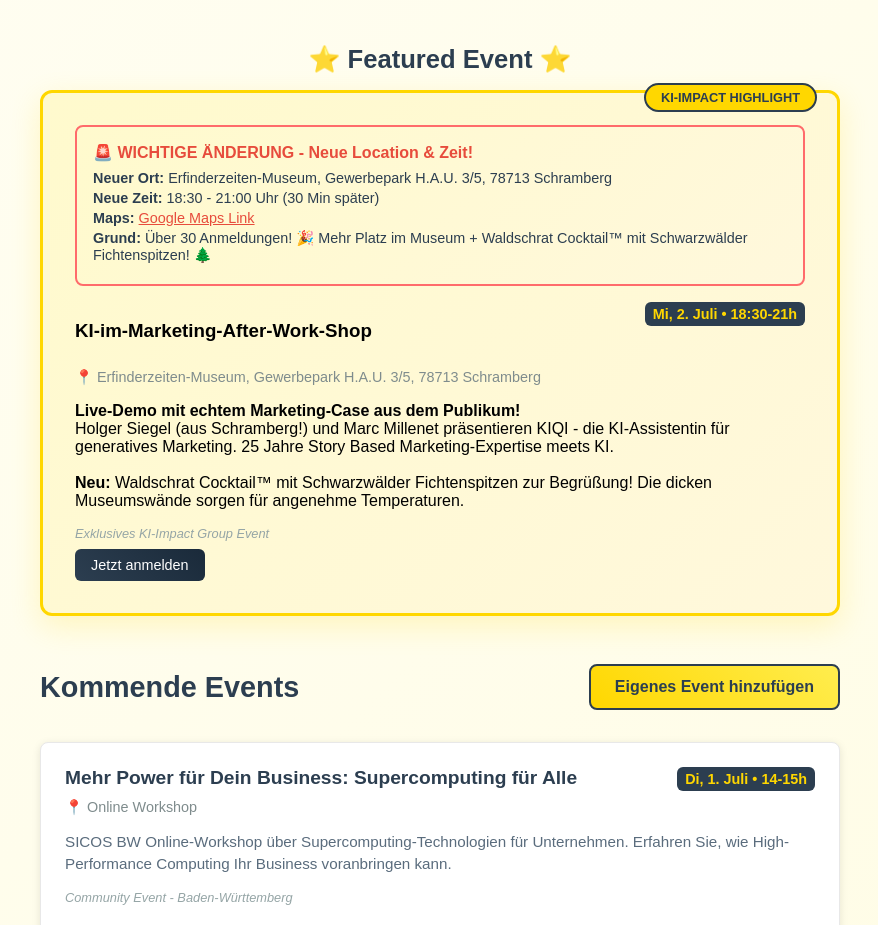
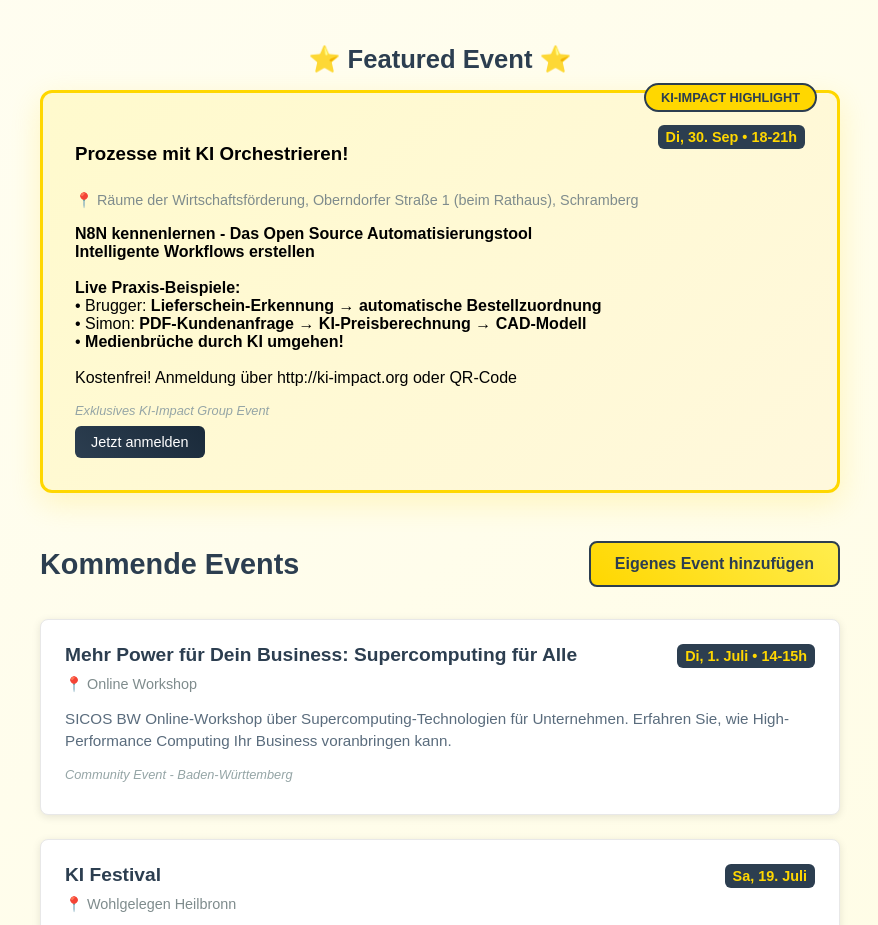
Before and after one commit to finnern/ki-impact, a website: page index.html in a window 1280 px wide. Shown: the part 1140-2065 px from the top of the page, without its empty margins (200-1078 px from the left). Drawn offline with Linux system fonts and the light colour scheme.

Commit message:
Update index.html neuer event 30. September

```diff
--- a/index.html
+++ b/index.html
@@ -380,34 +380,30 @@
     </div>
 
     <div class="events-section">
-        <!-- Featured Event Section -->
+<!-- Featured Event Section -->
         <div class="featured-section">
             <h2 class="featured-title">⭐ Featured Event ⭐</h2>
             <div class="featured-event">
                 <div class="featured-badge">KI-IMPACT HIGHLIGHT</div>
 
-                <!-- Location Change Notice -->
-                <div class="location-change">
-                    <div class="location-change-header">🚨 WICHTIGE ÄNDERUNG - Neue Location & Zeit!</div>
-                    <p><strong>Neuer Ort:</strong> Erfinderzeiten-Museum, Gewerbepark H.A.U. 3/5, 78713 Schramberg</p>
-                    <p><strong>Neue Zeit:</strong> 18:30 - 21:00 Uhr (30 Min später)</p>
-                    <p><strong>Maps:</strong> <a href="https://maps.app.goo.gl/fK3YvjS9nuPuAxQL9" target="_blank" style="color: #e74c3c;">Google Maps Link</a></p>
-                    <p><strong>Grund:</strong> Über 30 Anmeldungen! 🎉 Mehr Platz im Museum + Waldschrat Cocktail™ mit Schwarzwälder Fichtenspitzen! 🌲</p>
+                <div class="event-header">
+                    <h3>Prozesse mit KI Orchestrieren!</h3>
+                    <span class="event-date">Di, 30. Sep • 18-21h</span>
                 </div>
+                <div class="event-location">📍 Räume der Wirtschaftsförderung, Oberndorfer Straße 1 (beim Rathaus), Schramberg</div>
+                <p>
+                    <strong>N8N kennenlernen - Das Open Source Automatisierungstool</strong><br>
+                    <strong>Intelligente Workflows erstellen</strong><br><br>
 
-                <div class="event-header">
-                    <h3>KI-im-Marketing-After-Work-Shop</h3>
-                    <span class="event-date">Mi, 2. Juli • 18:30-21h</span>
-                </div>
-                <div class="event-location">📍 Erfinderzeiten-Museum, Gewerbepark H.A.U. 3/5, 78713 Schramberg</div>
-                <p>
-                    <strong>Live-Demo mit echtem Marketing-Case aus dem Publikum!</strong><br>
-                    Holger Siegel (aus Schramberg!) und Marc Millenet präsentieren KIQI - die KI-Assistentin für generatives Marketing. 25 Jahre Story Based Marketing-Expertise meets KI.
-                    <br><br>
-                    <strong>Neu:</strong> Waldschrat Cocktail™ mit Schwarzwälder Fichtenspitzen zur Begrüßung! Die dicken Museumswände sorgen für angenehme Temperaturen.
+                    <strong>Live Praxis-Beispiele:</strong><br>
+                    • Brugger: <strong>Lieferschein-Erkennung → automatische Bestellzuordnung</strong><br>
+                    • Simon: <strong>PDF-Kundenanfrage → KI-Preisberechnung → CAD-Modell</strong><br>
+                    • <strong>Medienbrüche durch KI umgehen!</strong><br><br>
+
+                    Kostenfrei! Anmeldung über http://ki-impact.org oder QR-Code
                 </p>
                 <div class="event-source">Exklusives KI-Impact Group Event</div>
-                <a href="https://forms.gle/MxYzrsbkvmpsv7cd9" class="event-btn" target="_blank">Jetzt anmelden</a>
+                <a href="http://ki-impact.org" class="event-btn" target="_blank">Jetzt anmelden</a>
             </div>
         </div>
 
```
